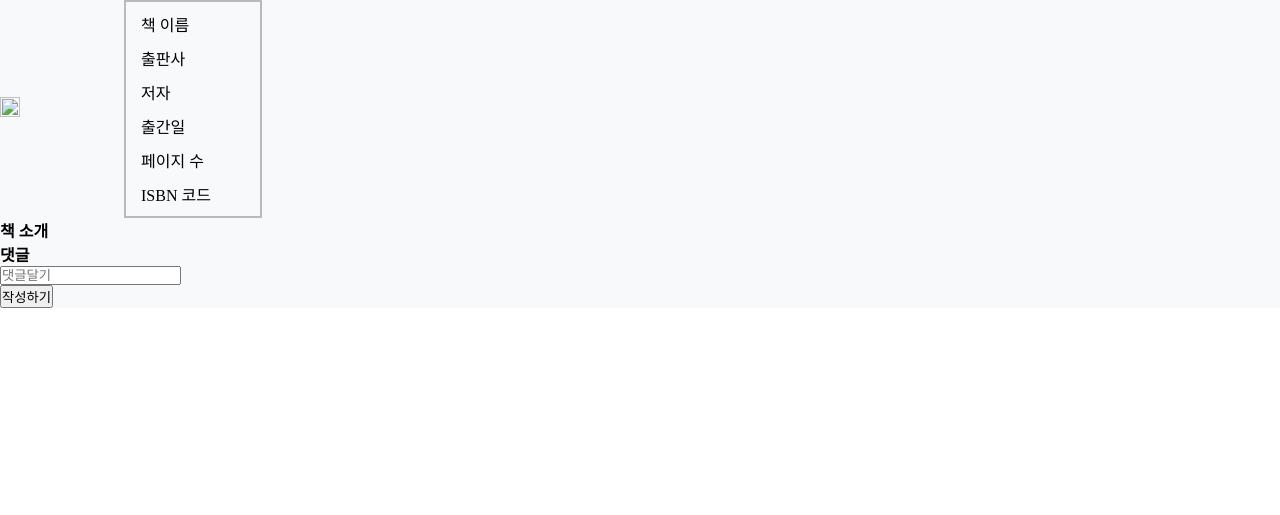
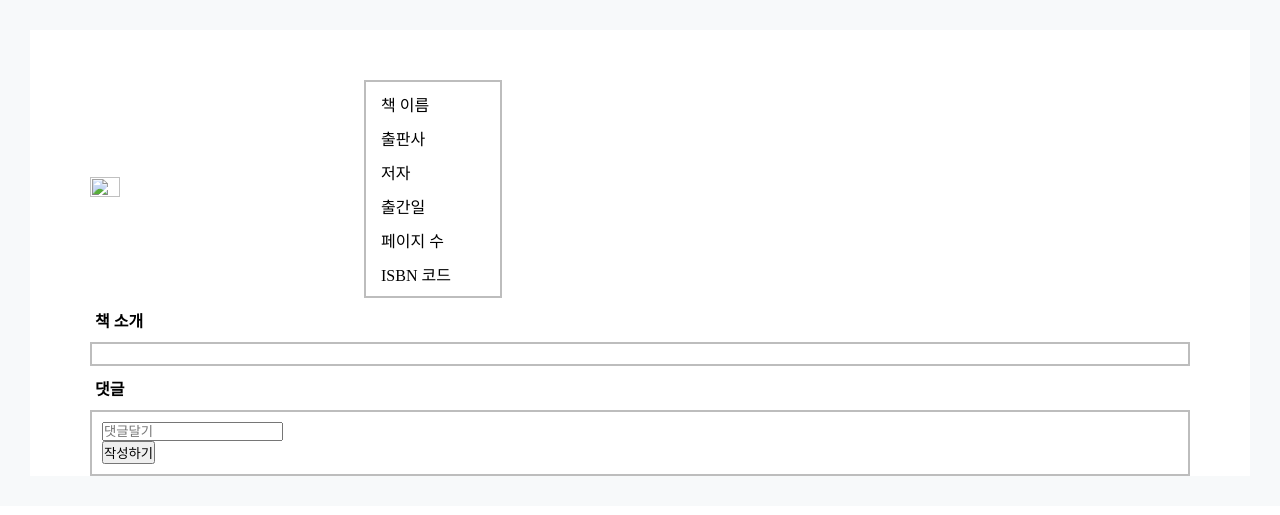
Before and after one commit to gon2gon2/elice_library, a Flask app: page /detail/1 in a window 1280 px wide. Shown: the top 515 px of the page. Run offline with Flask 2, Linux system fonts and the light colour scheme; data that the repository does not hold is empty.

Commit message:
detail 댓글 빼고 완성

```diff
--- a/library/static/style.css
+++ b/library/static/style.css
@@ -19,13 +19,19 @@ input {
 
 /* global css */
 
-/* main-content */
-.main-content {
+/* main*/
+
+.main{
     background-color: #f7f9fa;
+    /* border: red 1px solid; */
+    padding:30px;
+}
+
+.detail {
+    background-color: white;
 }
 
 .form-box {
-
     margin: 100px auto;
     width: 50%;
     padding: 10px;
@@ -125,7 +131,9 @@ input {
     text-underline-position: under;
 }
 
-
+#signin {
+    width:210px;
+}
 
 
 /* topnav */
@@ -155,12 +163,12 @@ input {
 }
 
 /* detail */
-.main-content > .detail > .detail-row {
-    /* margin: 30px; */
-    /* border: red 1px solid; */
+
+/* row-1 */
+.detail > .detail-row {
+    padding: 50px 50px 0 50px ;
 }
-
-.main-content > .detail > .detail-row > div {
+.detail > .detail-row > div {
     margin: auto;
     height: 30%;
     align-items: center;
@@ -168,53 +176,45 @@ input {
     display: inline-block;
 }
 
-.main-content > .detail > .detail-row > .detail-info {
-    margin-left: 100px;
-    border:2px rgba(128, 128, 128, 0.521) solid;
-}
-
-.main-content > .detail > .detail-row > .detail-info > .col {
-    display:inline-block;
-}
-
-.main-content > .detail > .detail-row > .detail-info > .col > p{
-    margin: 10px 15px;
-}
-
-
-
-/* .detail {
-    background-color: red;
-}
-
-
-
-.detail div{
-    display:inline;
-}
-
-
-.detail .detail-image{
-    width: 10%;
-}
-.detail-info{
-    width: 70%;
-}*/
-
-
 .detail-image img {
+    margin-left: 10px;
     width:100%;
     height:100%;
     max-width: 200px;
     max-height: 200px;
 }
 
-/* .detail-description{
-    border: red solid 1px;
+.detail > .detail-row > .detail-info {
+    margin-left: 250px;
+    border:2px rgba(128, 128, 128, 0.521) solid;
 }
-.detail-reply{
-    border: red solid 1px;
-} */
+
+.detail > .detail-row > .detail-info > .col {
+    display:inline-block;
+}
+
+.detail > .detail-row > .detail-info > .col > p{
+    margin: 10px 15px;
+}
+
+.detail > .detail-title{
+    margin: 10px 0 10px 65px;
+}
+
+/* row-2 */
+.detail > .detail-description {
+    border:2px rgba(128, 128, 128, 0.521) solid;
+    margin: 0px 60px;
+    padding: 10px;
+}
+
+/* row-3 */
+.detail > .detail-reply {
+    border:2px rgba(128, 128, 128, 0.521) solid;
+    margin: 0px 60px;
+    padding: 10px;
+    /* float:right; */
+}
 
 
 .box{
--- a/library/templates/detail.html
+++ b/library/templates/detail.html
@@ -1,6 +1,5 @@
 {% extends 'layout.html' %}
 {% block main %}
-<div class="main-content">
 <div class="detail">
     <div class='detail-row'>
         <div class="detail-image">
@@ -25,31 +24,16 @@
             </div>
         </div>
     </div>
+    <h4 class="detail-title">책 소개</h4>
     <div class="detail-description detail-row">
-            <h4>책 소개</h4>
         <p>{{ book['description'] }}</p>
     </div>
+    <h4 class="detail-title">댓글</h4>
     <div class="detail-reply detail-row">
-            <h4>댓글</h4>
         <form method='post'>
             <input type="text" placeholder="댓글달기">
             <input type="submit" value="작성하기">
         </form>
     </div>
 </div>
-</div>
-
-
-<!-- <div>
-    <div class="box box1">
-        box1
-    </div>
-    <div class="box box2">
-        box2
-    </div>
-</div>
-<div class="box box3">
-    box3
-</div> -->
-
 {% endblock %}
--- a/library/templates/layout.html
+++ b/library/templates/layout.html
@@ -10,11 +10,6 @@
 <body>
     {% if session %}
         <header>
-            <!-- <div>
-                <h3>
-                    안녕하세요 {{session['name']}}님!
-                </h3>
-            </div> -->
             <div class="topnav">
                 <a class="left" href="/">레이서 도서관</a>
                 <a class="right" href="/rented_books">대여기록</a>
--- a/library/templates/login.html
+++ b/library/templates/login.html
@@ -4,7 +4,7 @@
 <form class="form-box" action="/login" method="post">
     <input class="input-style-1" type="email" name="email" placeholder="Email">
     <input class="input-style-1" type="password" name="password" placeholder="Password">
-    <input class="btn" type="submit" value="Sign In">
+    <input id="signin" class="btn" type="submit" value="Sign In">
     <div>
         <a href="/signup">회원가입</a>
     </div>
--- a/library/templates/signup.html
+++ b/library/templates/signup.html
@@ -6,7 +6,7 @@
     <input class="input-style-1" type="email" name='email' placeholder="이메일">
     <input class="input-style-1" type="password" name='password' placeholder="비밀번호">
     <input class="input-style-1" type="password" name='password_check' placeholder="비밀번호 확인">
-    <input class="btn" type='submit' name='signup' value="회원가입">
+    <input id="signin" class="btn" type='submit' name='signup' value="회원가입">
 </form>
 
 {% endblock %}
```
Lines whose indentation alone changed are shown as unchanged.
